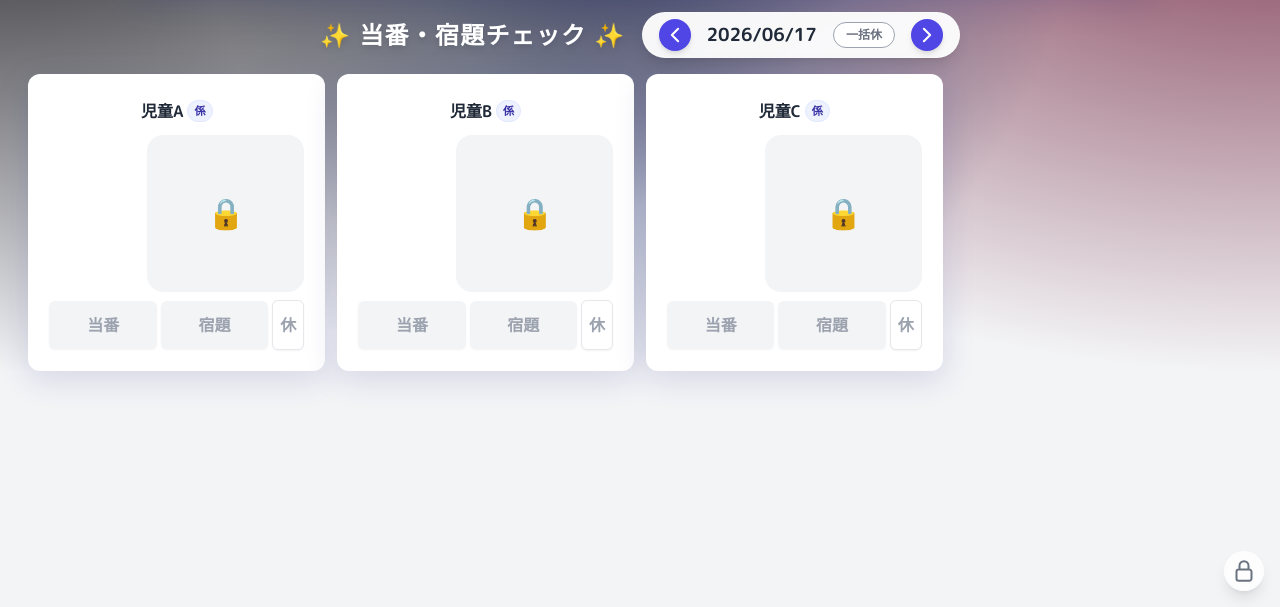
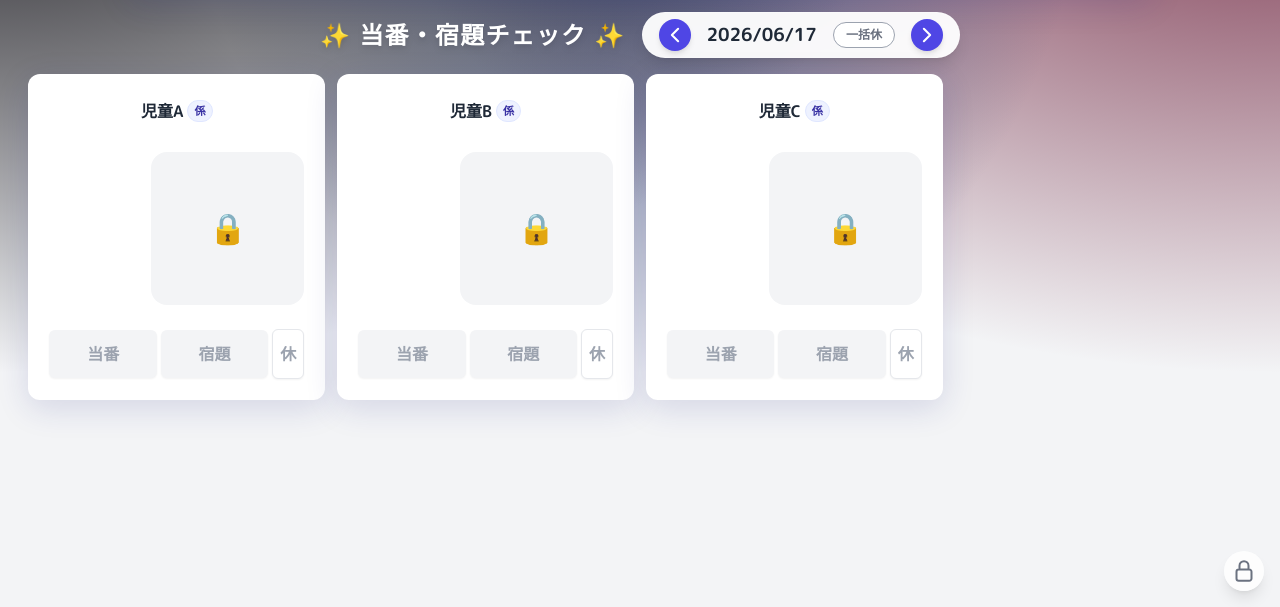
Before and after one commit to byakusen/oelgelge.touban_sougou, a plain HTML site: page index.html in a window 1280 px wide. Shown: the part 193-800 px from the top of the page. Drawn offline with nearby package versions, Linux system fonts and the light colour scheme.

Commit message:
Add files via upload

```diff
--- a/index.html
+++ b/index.html
@@ -59,12 +59,12 @@
         .layout-compact { --card-padding: 0.65rem; --name-size: 1rem; --role-size: 0.65rem; --icon-box-size: 5rem; --icon-font-size: 2.5rem; --btn-font: 0.75rem; --btn-pad-y: 0.35rem; }
         .layout-tiny { --card-padding: 0.5rem; --name-size: 0.875rem; --role-size: 0.6rem; --icon-box-size: 3.5rem; --icon-font-size: 2rem; --btn-font: 0.7rem; --btn-pad-y: 0.25rem; }
 
-        .card { transition: all 0.3s cubic-bezier(0.4, 0, 0.2, 1); padding: var(--card-padding); aspect-ratio: 1 / 1; min-height: 0; overflow: hidden; }
+        .card { transition: all 0.3s cubic-bezier(0.4, 0, 0.2, 1); padding: var(--card-padding); aspect-ratio: 1 / 1.1; min-height: 0; overflow: hidden; }
         .card:hover { transform: translateY(-5px); box-shadow: 0 12px 40px rgba(0, 0, 0, 0.15); }
         .card.absent { opacity: 0.7; background: rgba(240, 240, 240, 0.9); border: 2px dashed #ccc; }
         .card.absent .card-icon-box { filter: grayscale(100%); opacity: 0.5; }
 
-        .card-icon-box { flex: 1 1 0; min-height: 0; aspect-ratio: 1 / 1; width: auto; height: auto; max-width: 100%; font-size: var(--icon-font-size); background-size: contain; background-repeat: no-repeat; background-position: center; }
+        .card-icon-box { width: 60%; aspect-ratio: 1 / 1; height: auto; max-height: 100%; font-size: var(--icon-font-size); background-size: contain; background-repeat: no-repeat; background-position: center; }
         .card-btn { font-size: var(--btn-font); padding-top: var(--btn-pad-y); padding-bottom: var(--btn-pad-y); }
 
         .img-container { transition: all 0.3s ease; border: 4px solid transparent; }
@@ -1746,7 +1746,7 @@
                         ${iconContent}
                         ${stampOverlay}
                     </div>
-                    <div class="flex gap-1 w-full mt-auto items-center flex-shrink-0">
+                    <div class="flex gap-1 w-full items-center flex-shrink-0">
                         <button onclick="toggleTask(${student.id}, 'toban')" class="card-btn flex-1 rounded-md font-bold shadow-sm btn-check ${dayRecord.toban ? 'bg-indigo-600 text-white ring-2 ring-indigo-300' : 'bg-gray-100 text-gray-400 hover:bg-gray-200'}">当番</button>
                         <button onclick="toggleTask(${student.id}, 'shukudai')" class="card-btn flex-1 rounded-md font-bold shadow-sm btn-check ${dayRecord.shukudai ? 'bg-amber-500 text-white ring-2 ring-amber-300' : 'bg-gray-100 text-gray-400 hover:bg-gray-200'}">宿題</button>
                         <button onclick="toggleAbsent(${student.id})" class="card-btn w-8 rounded-md font-bold shadow-sm btn-check ${dayRecord.absent ? 'bg-gray-500 text-white ring-2 ring-gray-400' : 'bg-white text-gray-400 border border-gray-200 hover:bg-gray-50'}" title="欠席">休</button>
```
